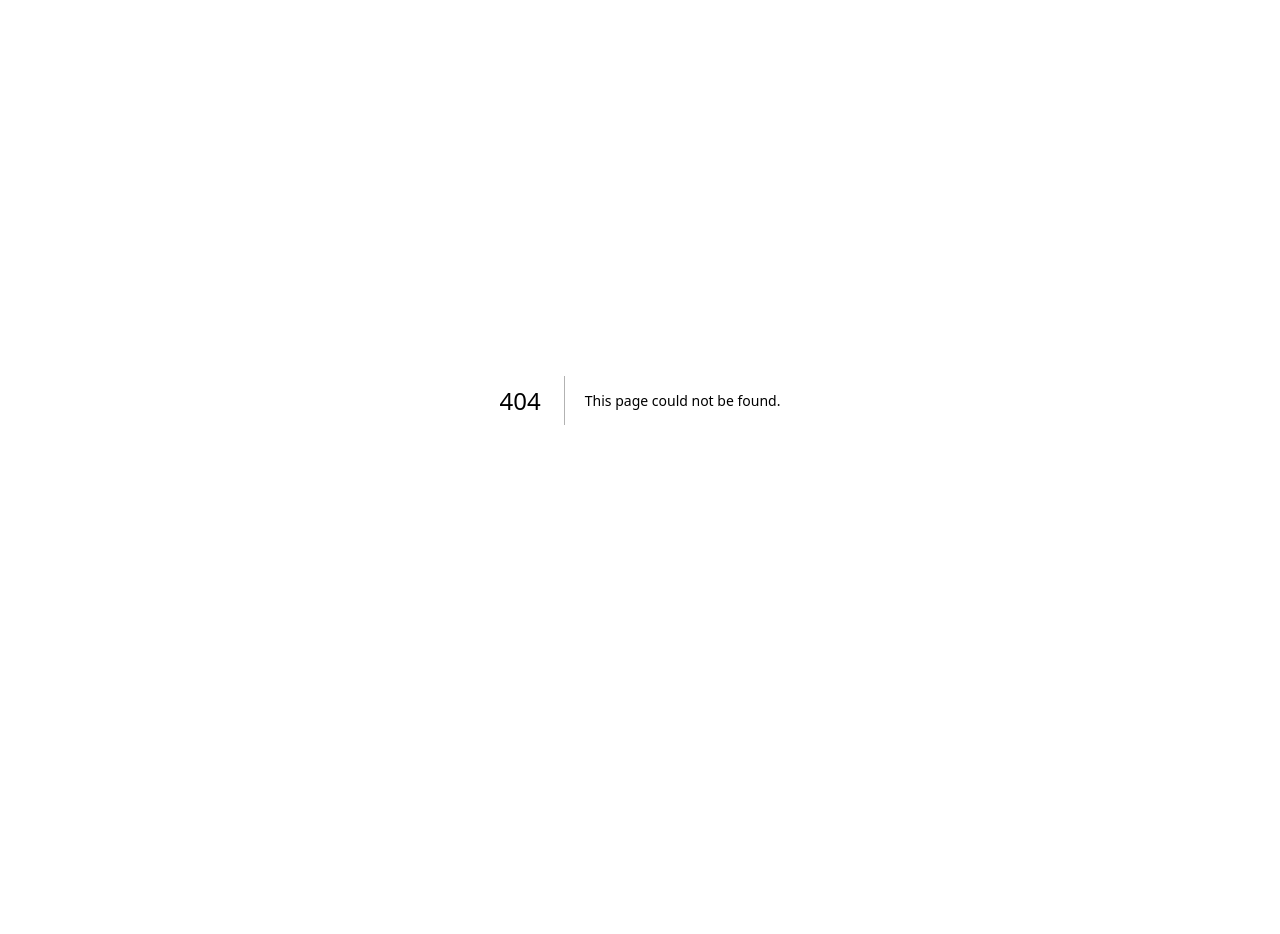
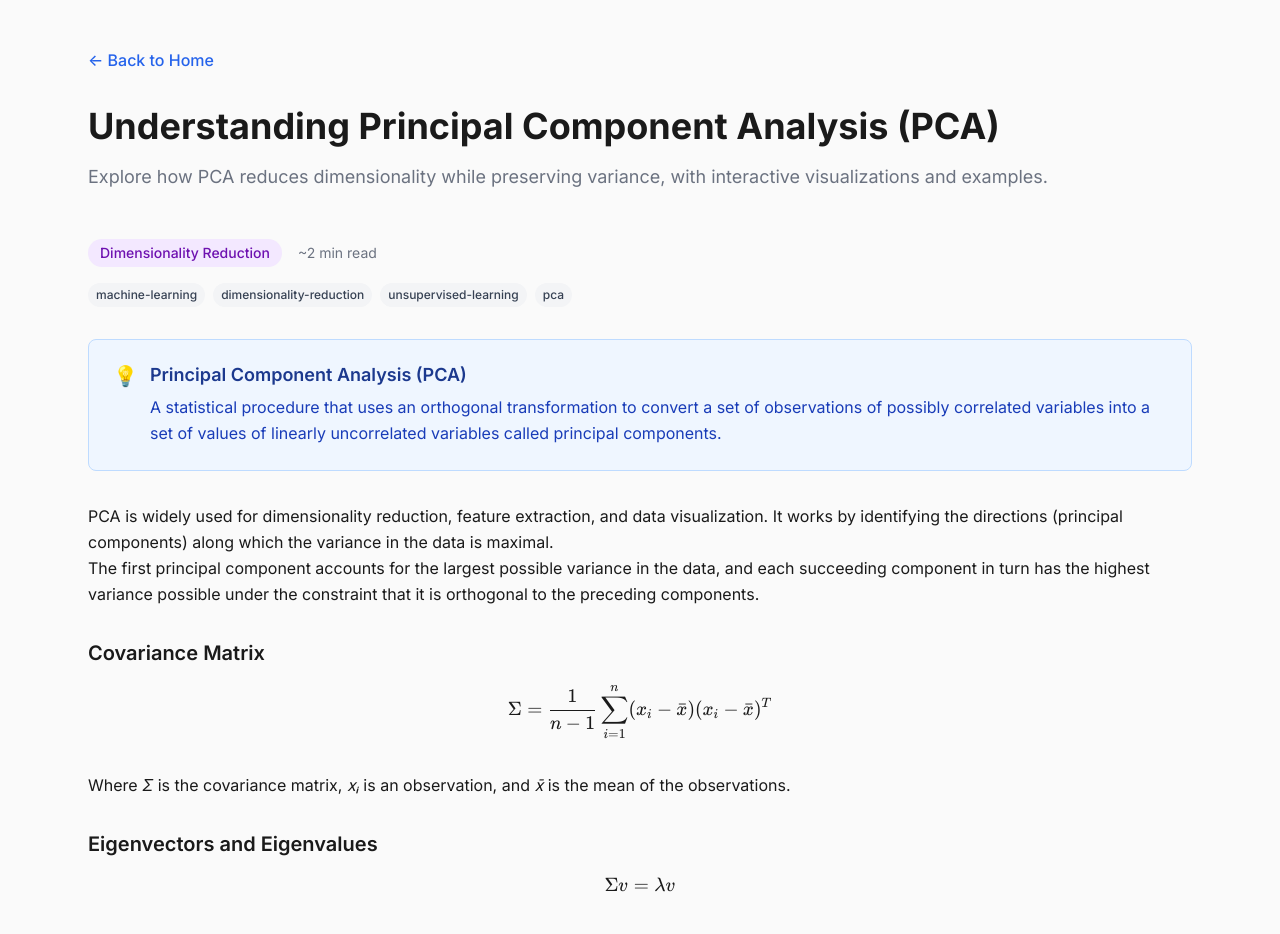
Before and after one commit to nikhil-vytla/interactive-blog, a Next.js app: page /interactive-blog/blog/principal-component-analysis in a window 1280 px wide. Before the commit this address had no page. Shown: the top 934 px of the page. Before the commit the page ends 800 px from the top, so only its background shows below. Built offline with nearby package versions, Linux system fonts and the light colour scheme.

Commit message:
Feat: Add PCA blog post with interactive biplot

```diff
--- /dev/null
+++ b/src/app/blog/principal-component-analysis/page.tsx
@@ -0,0 +1,8 @@
+'use client';
+
+import ArticleTemplate from '@/components/ArticleTemplate';
+import { pcaConfig } from '@/content/articles/machine-learning/pca';
+
+export default function PCAPage() {
+  return <ArticleTemplate config={pcaConfig} />;
+}
--- /dev/null
+++ b/src/content/articles/machine-learning/pca.ts
@@ -0,0 +1,105 @@
+import { ArticleConfig } from '@/types';
+
+export const pcaConfig: ArticleConfig = {
+  id: 'principal-component-analysis',
+  title: 'Understanding Principal Component Analysis (PCA)',
+  description: 'Explore how PCA reduces dimensionality while preserving variance, with interactive visualizations and examples.',
+  category: 'Dimensionality Reduction',
+  slug: 'principal-component-analysis',
+  publishedAt: '2025-06-29',
+  tags: ['machine-learning', 'dimensionality-reduction', 'unsupervised-learning', 'pca'],
+  colorScheme: 'purple',
+  sections: [
+    {
+      type: 'alert',
+      alertType: 'definition',
+      title: 'Principal Component Analysis (PCA)',
+      content: `
+        <p>A statistical procedure that uses an orthogonal transformation to convert a set of observations of possibly correlated variables into a set of values of linearly uncorrelated variables called principal components.</p>
+      `
+    },
+    {
+      type: 'text',
+      content: `
+        <p>PCA is widely used for dimensionality reduction, feature extraction, and data visualization. It works by identifying the directions (principal components) along which the variance in the data is maximal.</p>
+        <p>The first principal component accounts for the largest possible variance in the data, and each succeeding component in turn has the highest variance possible under the constraint that it is orthogonal to the preceding components.</p>
+      `
+    },
+    {
+      type: 'math',
+      title: 'Covariance Matrix',
+      content: `
+        <p>PCA begins by calculating the covariance matrix of the data, which describes how much two variables change together.</p>
+      `,
+      mathDisplay: true,
+      mathExpression: '\\Sigma = \\frac{1}{n-1} \\sum_{i=1}^{n} (x_i - \\bar{x})(x_i - \\bar{x})^T'
+    },
+    {
+      type: 'text',
+      content: `
+        <p>Where <em>Σ</em> is the covariance matrix, <em>xᵢ</em> is an observation, and <em>x̄</em> is the mean of the observations.</p>
+      `
+    },
+    {
+      type: 'math',
+      title: 'Eigenvectors and Eigenvalues',
+      content: `
+        <p>The principal components are derived from the eigenvectors of the covariance matrix, and the amount of variance explained by each component is given by its corresponding eigenvalue.</p>
+      `,
+      mathDisplay: true,
+      mathExpression: '\\Sigma v = \\lambda v'
+    },
+    {
+      type: 'text',
+      content: `
+        <p>Here, <em>v</em> represents the eigenvectors (principal components) and <em>λ</em> represents the eigenvalues (variance explained).</p>
+      `
+    },
+    {
+      type: 'interactive',
+      title: 'Interactive PCA Visualization',
+      codeTemplate: 'pca_visualization',
+      parameters: [
+      ]
+    },
+    {
+      type: 'alert',
+      alertType: 'correct',
+      title: 'Advantages of PCA',
+      content: `
+        <ul>
+          <li>→ Reduces dimensionality, combating the curse of dimensionality.</li>
+          <li>→ Improves model performance by removing noise and redundant features.</li>
+          <li>→ Facilitates data visualization in lower dimensions.</li>
+          <li>→ Can speed up machine learning algorithms.</li>
+        </ul>
+      `
+    },
+    {
+      type: 'alert',
+      alertType: 'warning',
+      title: 'Disadvantages of PCA',
+      content: `
+        <ul>
+          <li>→ Loss of interpretability: Principal components are linear combinations of original features.</li>
+          <li>→ Information loss: Some variance is discarded, potentially losing important details.</li>
+          <li>→ Sensitive to scaling: PCA is affected by the scale of features.</li>
+          <li>→ Assumes linearity: PCA works best when relationships between variables are linear.</li>
+        </ul>
+      `
+    },
+    {
+      type: 'alert',
+      alertType: 'takeaways',
+      title: 'Key Takeaways',
+      content: `
+        <ul>
+          <li>→ PCA transforms data into a new coordinate system based on variance.</li>
+          <li>→ Principal components are orthogonal and ordered by explained variance.</li>
+          <li>→ Useful for dimensionality reduction, visualization, and noise reduction.</li>
+          <li>→ Requires feature scaling and can lead to loss of interpretability.</li>
+        </ul>
+      `
+    }
+  ]
+};
--- a/src/content/index.ts
+++ b/src/content/index.ts
@@ -4,11 +4,13 @@ import { getArticleReadingTime } from '@/utils/readingTime';
 // Import all articles
 import { pValuesConfig } from './articles/statistics/p-values';
 import { kNearestNeighborsConfig } from './articles/machine-learning/k-nearest-neighbors';
+import { pcaConfig } from './articles/machine-learning/pca';
 
 // Article registry
 export const articleRegistry: ArticleConfig[] = [
   pValuesConfig,
   kNearestNeighborsConfig,
+  pcaConfig,
 ];
 
 // Content organization helpers
--- a/src/content/templates/index.ts
+++ b/src/content/templates/index.ts
@@ -526,7 +526,119 @@ print(f"Sample means average: {sample_means.mean():.3f}")
 print(f"Population std: {pop_sample.std():.3f}")
 print(f"Sample means std: {sample_means.std():.3f}")
 print(f"Theoretical SEM: {pop_sample.std()/np.sqrt(n_samples):.3f}")`
-  }
+  },
+  {
+    id: 'pca_visualization',
+    name: 'Principal Component Analysis Visualization',
+    description: 'Visualize PCA on a 2D dataset, showing principal components and explained variance.',
+    category: 'ml',
+    libraries: ['numpy', 'pandas', 'sklearn', 'plotly'],
+    parameters: [
+      {
+        name: 'n_samples',
+        label: 'Number of Samples',
+        type: 'range',
+        defaultValue: 100,
+        min: 50,
+        max: 300,
+        step: 10,
+        description: 'Number of data points to generate'
+      },
+      {
+        name: 'n_features',
+        label: 'Number of Features',
+        type: 'range',
+        defaultValue: 2,
+        min: 2,
+        max: 5,
+        step: 1,
+        description: 'Number of features in the dataset'
+      },
+      {
+        name: 'noise',
+        label: 'Noise Level',
+        type: 'range',
+        defaultValue: 0.1,
+        min: 0,
+        max: 1,
+        step: 0.05,
+        description: 'Amount of random noise added to the data'
+      }
+    ],
+    code: `
+import numpy as np
+import plotly.graph_objects as go
+import plotly.express as px
+from sklearn.decomposition import PCA
+from sklearn.datasets import load_iris
+from sklearn.preprocessing import StandardScaler
+import pandas as pd
+
+# Load Iris dataset
+iris = load_iris()
+df = pd.DataFrame(iris.data, columns=iris.feature_names)
+df['species'] = iris.target_names[iris.target]
+
+features = iris.feature_names
+X = df[features]
+
+# Standardize the data
+scaler = StandardScaler()
+X_scaled = scaler.fit_transform(X)
+
+# Perform PCA
+pca = PCA(n_components=2)
+components = pca.fit_transform(X_scaled)
+
+# Create a DataFrame for components for easier plotting with Plotly Express
+components_df = pd.DataFrame(components, columns=['PC1', 'PC2'])
+components_df['species'] = df['species']
+
+# Calculate loadings
+loadings = pca.components_.T * np.sqrt(pca.explained_variance_)
+
+# Create scatter plot with Plotly Express
+fig = px.scatter(components_df, x='PC1', y='PC2', color='species',
+                 title='PCA Biplot of Iris Dataset',
+                 labels={'PC1': f'Principal Component 1 ({pca.explained_variance_ratio_[0]*100:.1f}%)',
+                         'PC2': f'Principal Component 2 ({pca.explained_variance_ratio_[1]*100:.1f}%)'})
+
+# Add loadings as annotations
+for i, feature in enumerate(features):
+    fig.add_annotation(
+        ax=0, ay=0,
+        axref="x", ayref="y",
+        x=loadings[i, 0],
+        y=loadings[i, 1],
+        showarrow=True,
+        arrowsize=2,
+        arrowhead=2,
+        xanchor="right",
+        yanchor="top",
+        font=dict(color="#000000", size=10)
+    )
+    fig.add_annotation(
+        x=loadings[i, 0],
+        y=loadings[i, 1],
+        ax=0, ay=0,
+        xanchor="center",
+        yanchor="bottom",
+        text=feature,
+        yshift=5,
+        font=dict(color="#000000", size=10)
+    )
+
+# Adjust layout for biplot
+fig.update_layout(
+    hovermode='closest',
+    xaxis=dict(showgrid=True, zeroline=True, showline=True, linewidth=1, linecolor='black', mirror=True),
+    yaxis=dict(showgrid=True, zeroline=True, showline=True, linewidth=1, linecolor='black', mirror=True),
+    height=600
+)
+
+print(f"Explained variance ratio: {pca.explained_variance_ratio_}")
+print(f"Principal components: {pca.components_}")
+`}
 ];
 
 // Helper functions
```
